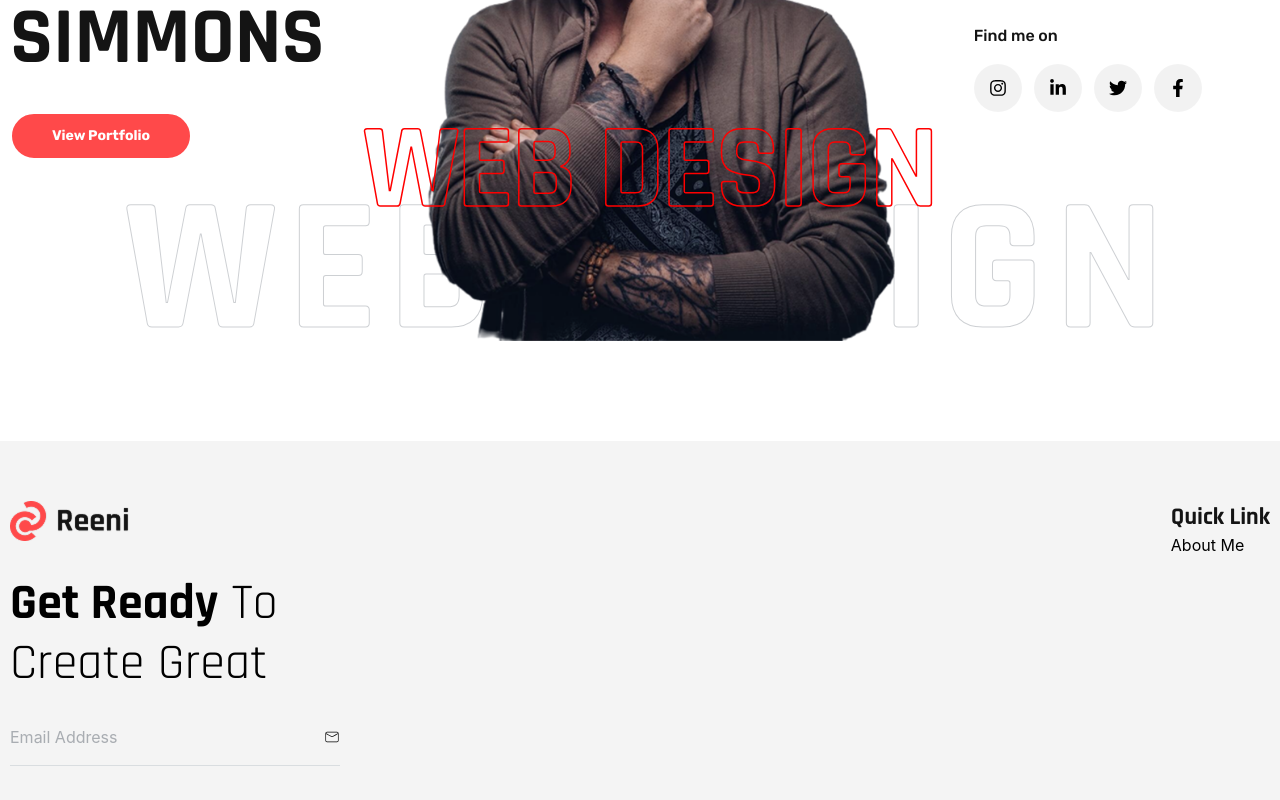
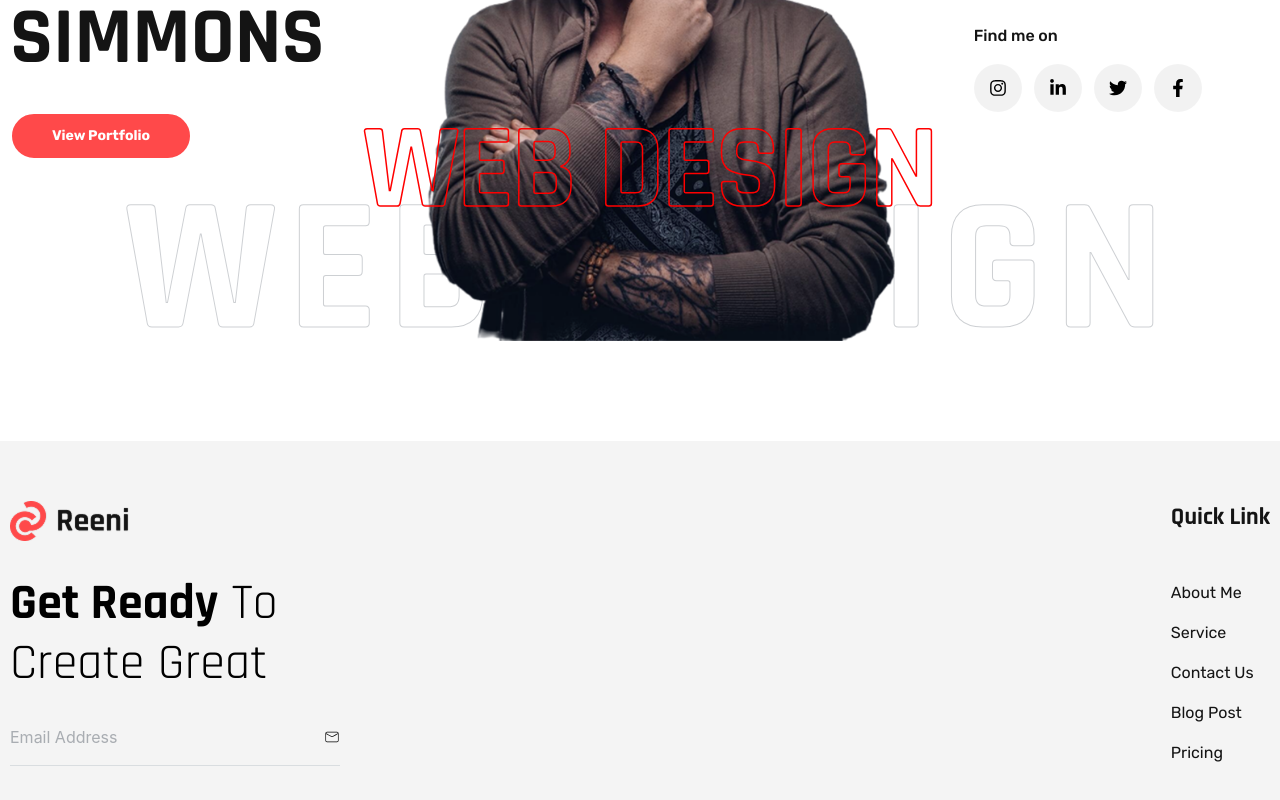
Before and after one commit to riemetoba/Reeni_portfolio, a React (Vite) app: page / in a window 1280 px wide. Shown: the part 447-1247 px from the top of the page. Built offline with nearby package versions, Linux system fonts and the light colour scheme.

Commit message:
footer one side

```diff
--- a/src/components/layouts/Banner.jsx
+++ b/src/components/layouts/Banner.jsx
@@ -39,7 +39,7 @@ const Banner = () => {
           </h1>
         </div>
         {/* Flex middle  */}
-        {/* --- Flex Right: About Section --- */}
+        {/* Flex right */}
         <div className="w-[25%] z-30 space-y-6">
           <div>
             <p className="font-rubik text-base text-common font-medium">
@@ -60,6 +60,7 @@ const Banner = () => {
             <Icons />
           </div>
         </div>
+        {/* Flex right */}
       </div>
     </div>
   );
--- a/src/components/layouts/Footer.jsx
+++ b/src/components/layouts/Footer.jsx
@@ -1,4 +1,3 @@
-import React from "react";
 import Image from "../Image";
 import logo from "/src/assets/logo.png";
 import { CiMail } from "react-icons/ci";
@@ -22,9 +21,13 @@ const Footer = () => {
           </div>
         </div>
         <div className="">
-          <h4 className="font-rajdhani font-bold text-2xl text-common">Quick Link</h4>
+          <h4 className="font-rajdhani font-bold text-2xl text-common pb-8">Quick Link</h4>
           <ul>
-            <li>About Me</li>
+            <li className="font-rubik text-base text-common pt-4">About Me</li>
+            <li className="font-rubik text-base text-common pt-4">Service</li>
+            <li className="font-rubik text-base text-common pt-4">Contact Us</li>
+            <li className="font-rubik text-base text-common pt-4">Blog Post</li>
+            <li className="font-rubik text-base text-common pt-4">Pricing</li>
           </ul>
         </div>
       </div>
```
